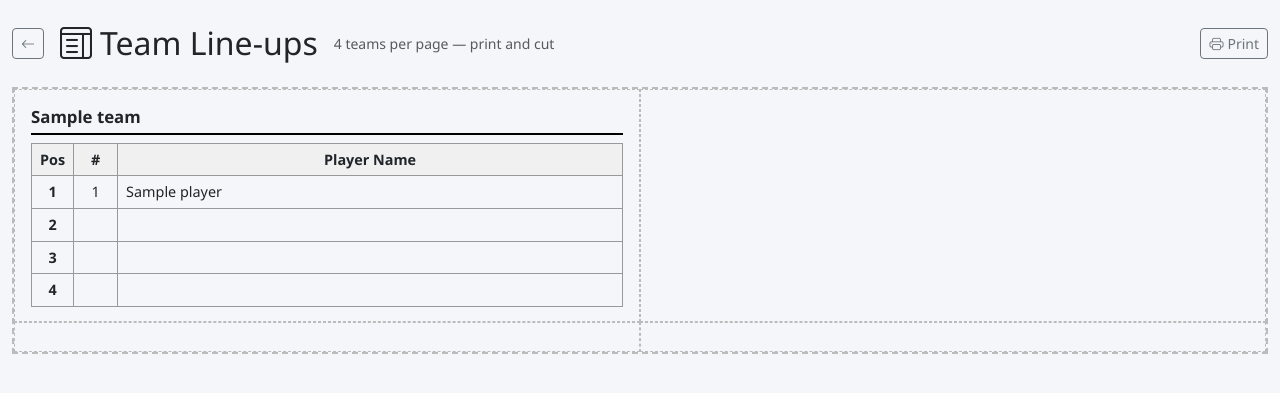
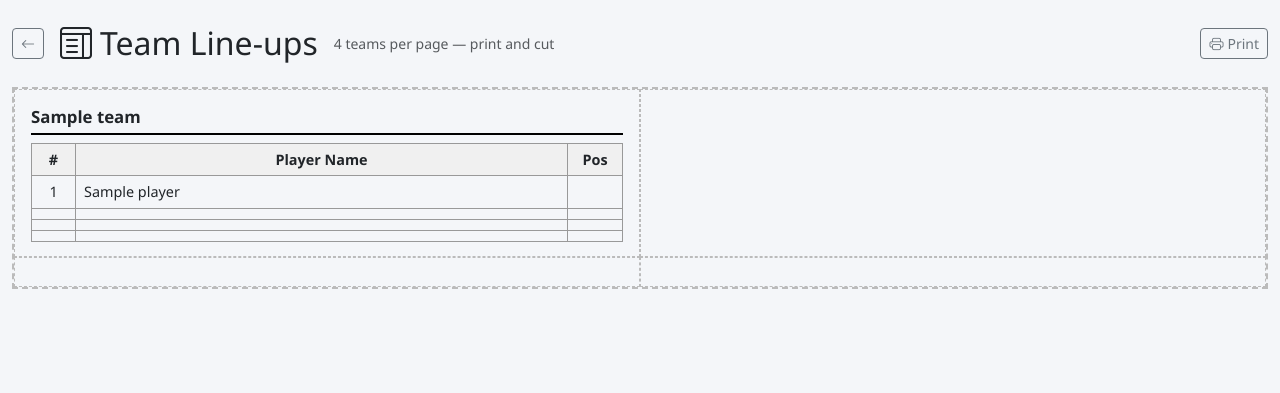
Before and after one commit to mauromarcio/ScoreProject, an ASP.NET Core app: page /Teams/LineUps in a window 1280 px wide. Shown: the part 57-450 px from the top of the page. Run offline with ASP.NET Core 8, Linux system fonts and the light colour scheme; tables that the repository leaves empty hold one stand-in row (values such as "Sample post").

Commit message:
Line-ups: move Pos column after player name, leave blank for handwriting, widen to 55px

```diff
--- a/VolleyScore/Views/Teams/LineUps.cshtml
+++ b/VolleyScore/Views/Teams/LineUps.cshtml
@@ -40,7 +40,7 @@
             font-weight: 600;
             text-align: center;
         }
-        .lineup-table td.pos-cell { text-align: center; font-weight: 700; width: 36px; }
+        .lineup-table td.pos-cell { text-align: center; width: 55px; }
         .lineup-table td.num-cell { text-align: center; width: 44px; }
 
         /* ── Print layout ── */
@@ -119,9 +119,9 @@
                         <table class="lineup-table">
                             <thead>
                                 <tr>
-                                    <th>Pos</th>
                                     <th>#</th>
                                     <th>Player Name</th>
+                                    <th>Pos</th>
                                 </tr>
                             </thead>
                             <tbody>
@@ -129,9 +129,9 @@
                                 {
                                     var player = slot <= players.Count ? players[slot - 1] : null;
                                     <tr>
-                                        <td class="pos-cell">@slot</td>
                                         <td class="num-cell">@(player != null ? player.Number.ToString() : "")</td>
                                         <td>@(player?.Name ?? "")</td>
+                                        <td class="pos-cell"></td>
                                     </tr>
                                 }
                             </tbody>
```
